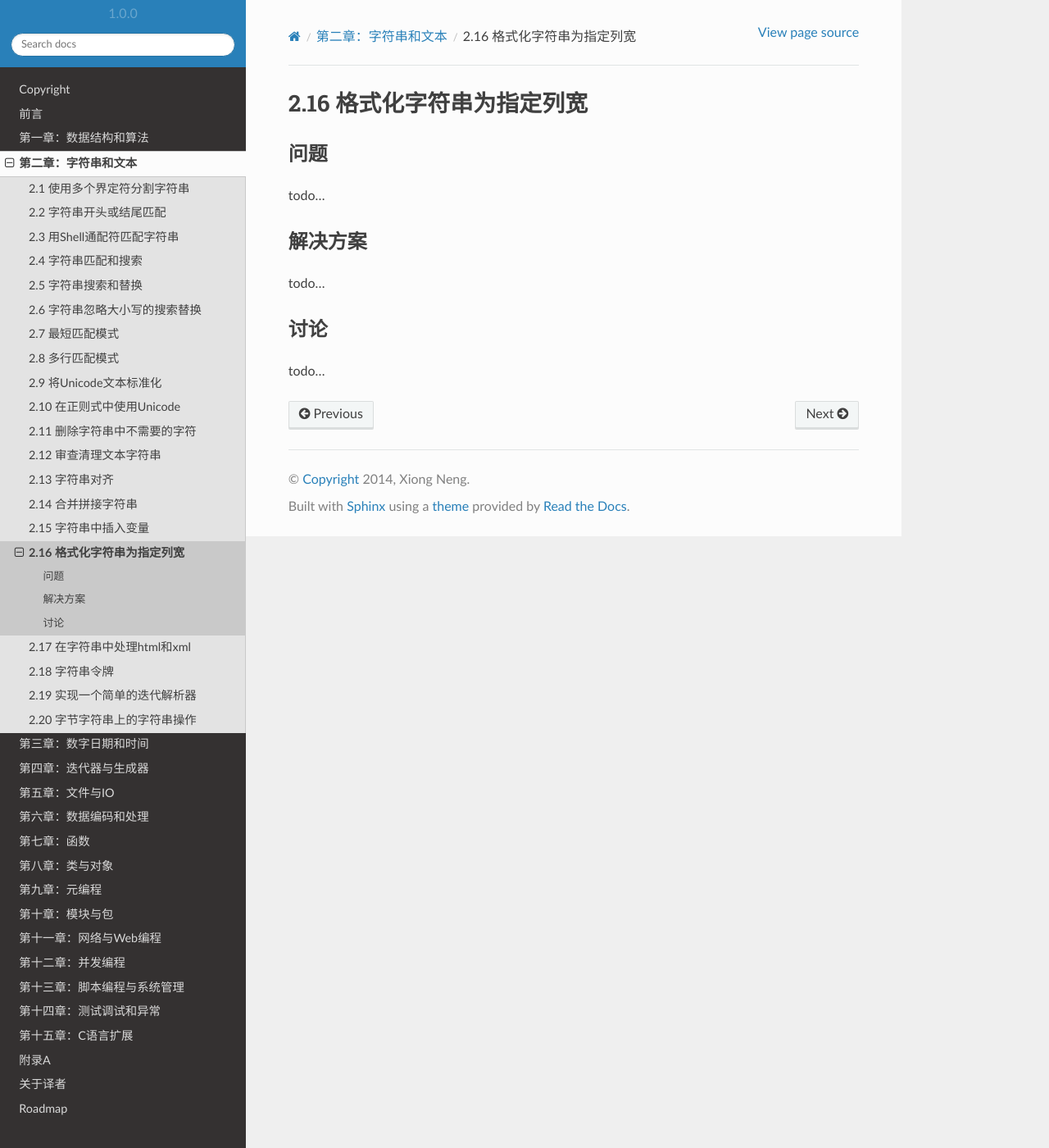
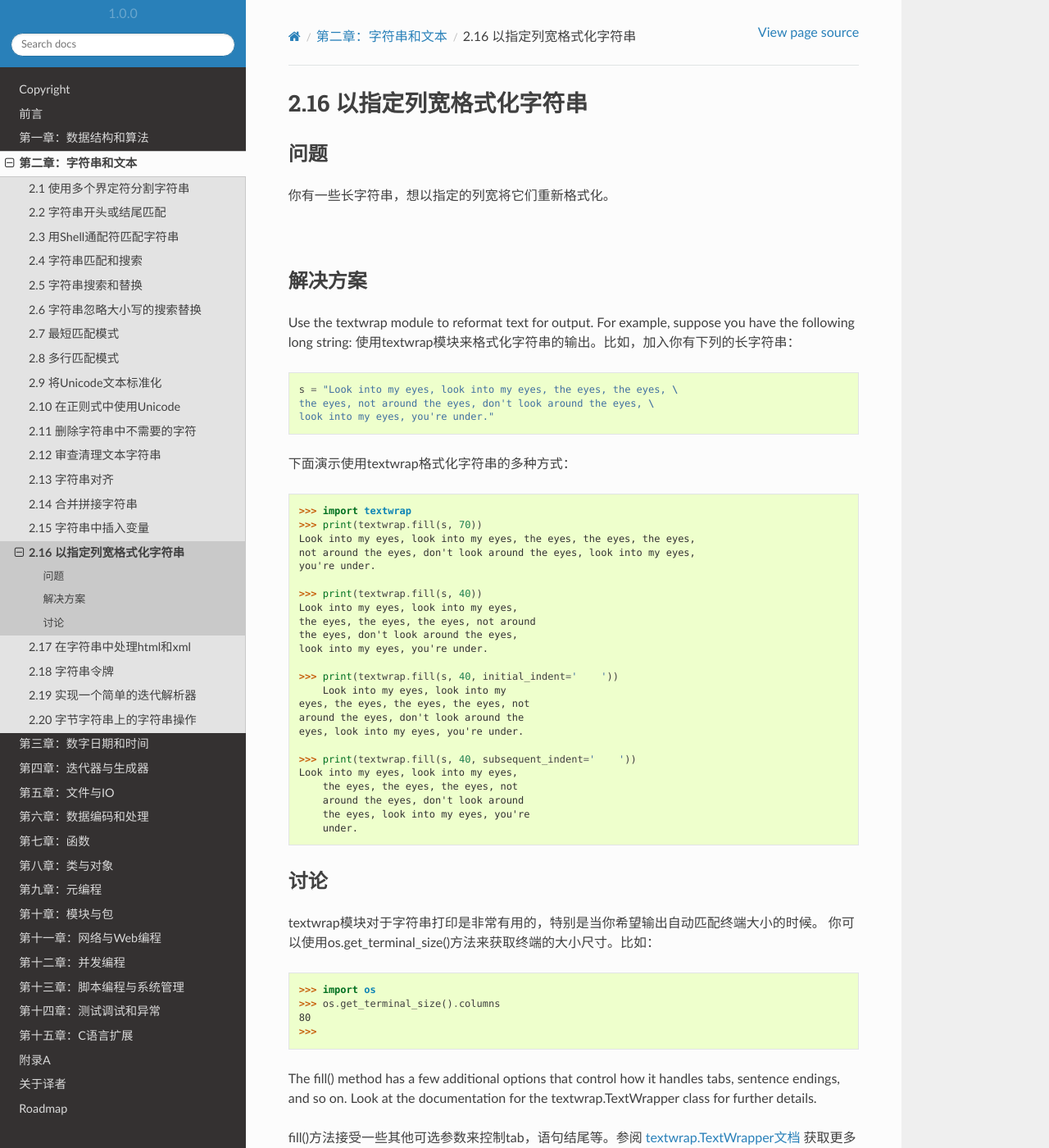
Before and after one commit to yidao620c/python3-cookbook, a Sphinx documentation site: the page built from source/c02/p16_reformat_text_to_fixed_number_columns.rst, in a window 1280 px wide and 1400 px high. Shown: the whole window at 82% size. Built offline with Sphinx 7.4.7 and the Read the Docs theme 2.0.0, drawn with Linux system fonts in a browser that asks for light colours.

Commit message:
2.16小节完成

```diff
--- a/source/c02/p16_reformat_text_to_fixed_number_columns.rst
+++ b/source/c02/p16_reformat_text_to_fixed_number_columns.rst
@@ -1,18 +1,74 @@
-============================
-2.16 格式化字符串为指定列宽
-============================
+==========================
+2.16 以指定列宽格式化字符串
+==========================
 
 ----------
 问题
 ----------
-todo...
+你有一些长字符串，想以指定的列宽将它们重新格式化。
+
+|
 
 ----------
 解决方案
 ----------
-todo...
+Use the textwrap module to reformat text for output. For example, suppose you have
+the following long string:
+使用textwrap模块来格式化字符串的输出。比如，加入你有下列的长字符串：
+
+.. code-block:: python
+
+    s = "Look into my eyes, look into my eyes, the eyes, the eyes, \
+    the eyes, not around the eyes, don't look around the eyes, \
+    look into my eyes, you're under."
+
+下面演示使用textwrap格式化字符串的多种方式：
+
+.. code-block:: python
+
+    >>> import textwrap
+    >>> print(textwrap.fill(s, 70))
+    Look into my eyes, look into my eyes, the eyes, the eyes, the eyes,
+    not around the eyes, don't look around the eyes, look into my eyes,
+    you're under.
+
+    >>> print(textwrap.fill(s, 40))
+    Look into my eyes, look into my eyes,
+    the eyes, the eyes, the eyes, not around
+    the eyes, don't look around the eyes,
+    look into my eyes, you're under.
+
+    >>> print(textwrap.fill(s, 40, initial_indent='    '))
+        Look into my eyes, look into my
+    eyes, the eyes, the eyes, the eyes, not
+    around the eyes, don't look around the
+    eyes, look into my eyes, you're under.
+
+    >>> print(textwrap.fill(s, 40, subsequent_indent='    '))
+    Look into my eyes, look into my eyes,
+        the eyes, the eyes, the eyes, not
+        around the eyes, don't look around
+        the eyes, look into my eyes, you're
+        under.
 
 ----------
 讨论
 ----------
-todo...
+textwrap模块对于字符串打印是非常有用的，特别是当你希望输出自动匹配终端大小的时候。
+你可以使用os.get_terminal_size()方法来获取终端的大小尺寸。比如：
+
+.. code-block:: python
+
+    >>> import os
+    >>> os.get_terminal_size().columns
+    80
+    >>>
+
+The fill() method has a few additional options that control how it handles tabs, sentence
+endings, and so on. Look at the documentation for the textwrap.TextWrapper
+class for further details.
+
+fill()方法接受一些其他可选参数来控制tab，语句结尾等。参阅 `textwrap.TextWrapper文档`_ 获取更多内容。
+
+.. _textwrap.TextWrapper文档:
+    https://docs.python.org/3.3/library/textwrap.html#textwrap.TextWrapper
```
Also changed, not shown: 1 other file.
